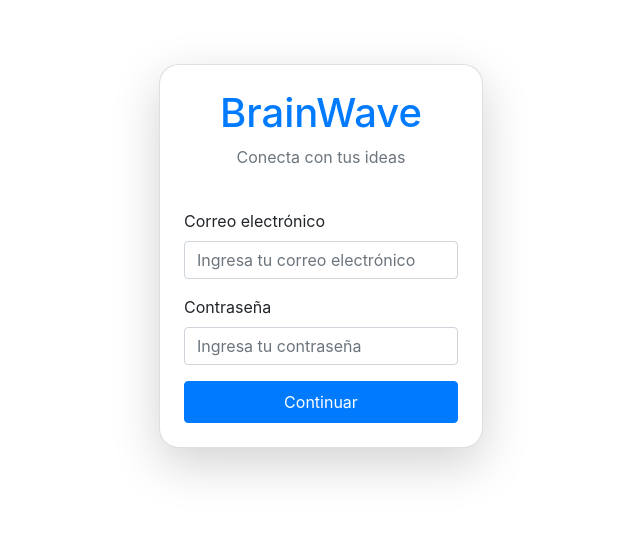
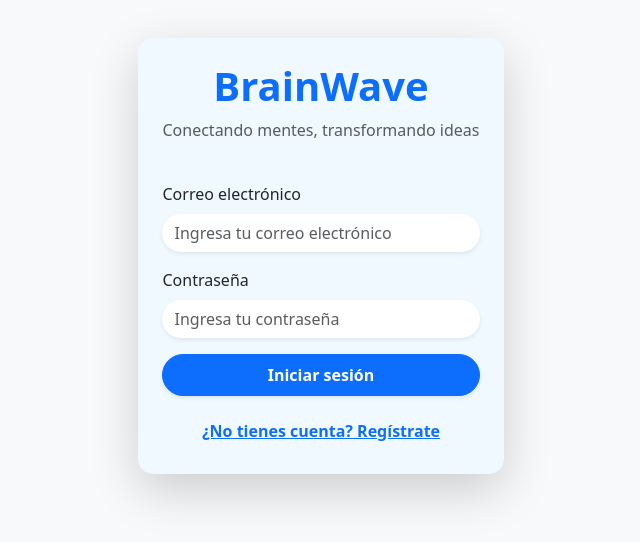
Before and after one commit to Brain-W4ve/Brain-Wave, a React (Create React App) app in the folder frontend/: page / in a window 1280 px wide. Shown: the part 144-686 px from the top of the page, without its empty margins (319-959 px from the left). Built offline with nearby package versions, Linux system fonts and the light colour scheme; what scichart would draw is missing.

Commit message:
Update LoginForm.jsx

```diff
--- a/frontend/src/components/LoginForm.jsx
+++ b/frontend/src/components/LoginForm.jsx
@@ -1,33 +1,50 @@
 import { useState } from "react";
 import { useNavigate } from "react-router-dom";
-// import "bootstrap/dist/css/bootstrap.min.css";
+import "bootstrap/dist/css/bootstrap.min.css";
 
 const LoginForm = () => {
   const [email, setEmail] = useState("");
   const [password, setPassword] = useState("");
   const navigate = useNavigate();
 
-  const handleSubmit = (e) => {
+  const handleSubmit = async (e) => {
     e.preventDefault();
-    navigate("/menu");
+
+    try {
+      const response = await fetch("http://localhost:5000/login", {
+        method: "POST",
+        headers: { "Content-Type": "application/json" },
+        body: JSON.stringify({ email, password }),
+      });
+
+      const data = await response.json();
+
+      if (response.ok) {
+        localStorage.setItem("token", data.auth_token);
+        navigate("/dashboard");
+      } else {
+        alert(data.message || "Error en inicio de sesión");
+      }
+    } catch (error) {
+      console.error("Error en la autenticación:", error);
+      alert("Error de conexión con el servidor");
+    }
   };
 
   return (
-    <div className="min-vh-100 d-flex align-items-center justify-content-center bg-gradient">
-      <div className="card p-4 shadow-lg" style={{ maxWidth: "400px", borderRadius: "20px" }}>
+    <div className="min-vh-100 d-flex align-items-center justify-content-center bg-light">
+      <div className="card p-4 shadow-lg border-0" style={{ maxWidth: "400px", borderRadius: "15px", backgroundColor: "#f0f9ff" }}>
         <div className="text-center mb-4">
-          <h1 className="display-5 fw-bold text-primary">BrainWave</h1>
-          <p className="text-muted">Conecta con tus ideas</p>
+          <h1 className="display-6 fw-bold text-primary">BrainWave</h1>
+          <p className="text-muted">Conectando mentes, transformando ideas</p>
         </div>
         <form onSubmit={handleSubmit}>
           <div className="mb-3">
-            <label htmlFor="email" className="form-label">
-              Correo electrónico
-            </label>
+            <label htmlFor="email" className="form-label">Correo electrónico</label>
             <input
               type="email"
               id="email"
-              className="form-control"
+              className="form-control rounded-pill border-0 shadow-sm"
               placeholder="Ingresa tu correo electrónico"
               value={email}
               onChange={(e) => setEmail(e.target.value)}
@@ -35,25 +52,23 @@ const LoginForm = () => {
             />
           </div>
           <div className="mb-3">
-            <label htmlFor="password" className="form-label">
-              Contraseña
-            </label>
+            <label htmlFor="password" className="form-label">Contraseña</label>
             <input
               type="password"
               id="password"
-              className="form-control"
+              className="form-control rounded-pill border-0 shadow-sm"
               placeholder="Ingresa tu contraseña"
               value={password}
               onChange={(e) => setPassword(e.target.value)}
               required
             />
           </div>
-          <button
-            type="submit"
-            className="btn btn-primary w-100 py-2 fw-bold"
-          >
-            Continuar
+          <button type="submit" className="btn btn-primary w-100 py-2 fw-bold rounded-pill shadow-sm">
+            Iniciar sesión
           </button>
+          <div className="text-center mt-3">
+            <button className="btn btn-link text-primary fw-bold" onClick={() => navigate("/register")}>¿No tienes cuenta? Regístrate</button>
+          </div>
         </form>
       </div>
     </div>
```
